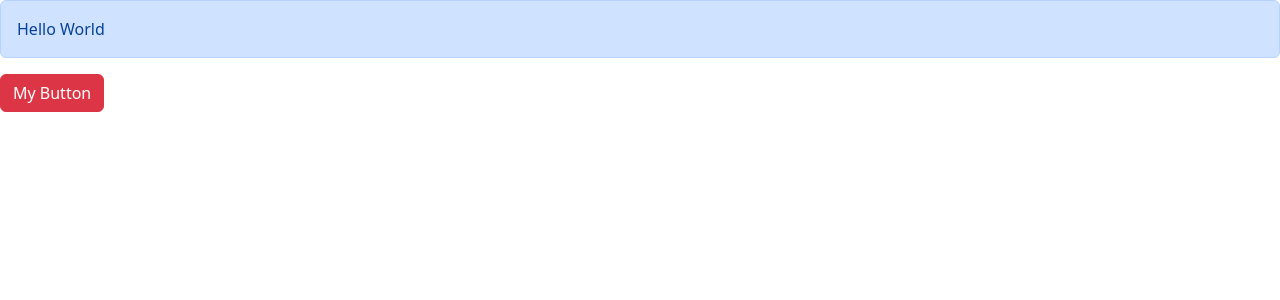
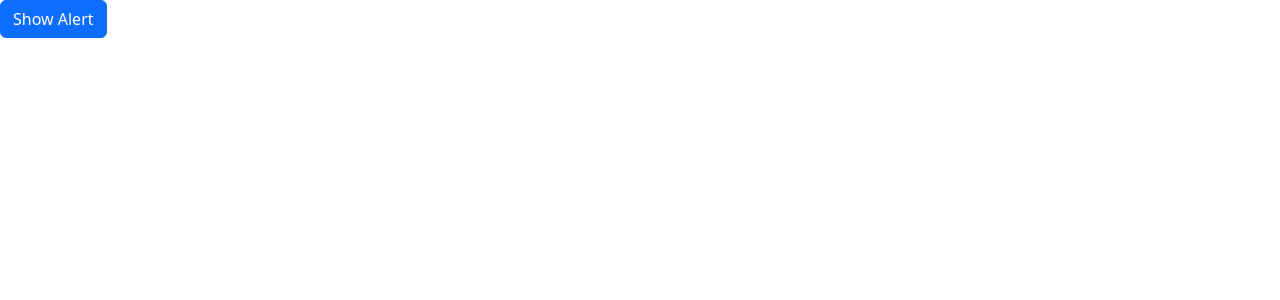
Before and after one commit to tlightk/ult-react-18, a React (Vite) app: page / in a window 1280 px wide. Shown: the top 300 px of the page. Built offline with nearby package versions, Linux system fonts and the light colour scheme.

Commit message:
added functionality to show/hide alert

```diff
--- a/src/App.tsx
+++ b/src/App.tsx
@@ -5,7 +5,7 @@
 import "./App.css";
 
 function App() {
-  let items = ["Item 1", "Item 2", "Item 3"];
+  const [alertVisible, setAlertVisible] = useState(false);
 
   const handleSelectItem = (item: String) => {
     console.log(item);
@@ -13,11 +13,13 @@
 
   return (
     <div className="App">
-      <Alert>
-        Hello <span>World</span>
-      </Alert>
-      <Button color="danger" onClick={() => console.log("clicked")}>
-        My Button
+      {alertVisible && (
+        <Alert onClose={() => setAlertVisible(false)}>
+          <p>This is an alert!</p>
+        </Alert>
+      )}
+      <Button color="primary" onClick={() => setAlertVisible(true)}>
+        Show Alert
       </Button>
     </div>
   );
--- a/src/components/alert.tsx
+++ b/src/components/alert.tsx
@@ -2,10 +2,25 @@
 
 interface Props {
   children: ReactNode;
+  onClose: () => void;
 }
 
-const Alert = ({ children }: Props) => {
-  return <div className="alert alert-primary">{children}</div>;
+const Alert = ({ children, onClose }: Props) => {
+  return (
+    <div
+      id="liveAlertPlaceholder"
+      className="alert alert-primary alert-dismissible"
+    >
+      {children}
+      <button
+        type="button"
+        className="btn-close"
+        data-bs-dismiss="alert"
+        aria-label="Close"
+        onClick={onClose}
+      ></button>
+    </div>
+  );
 };
 
 export default Alert;
```
